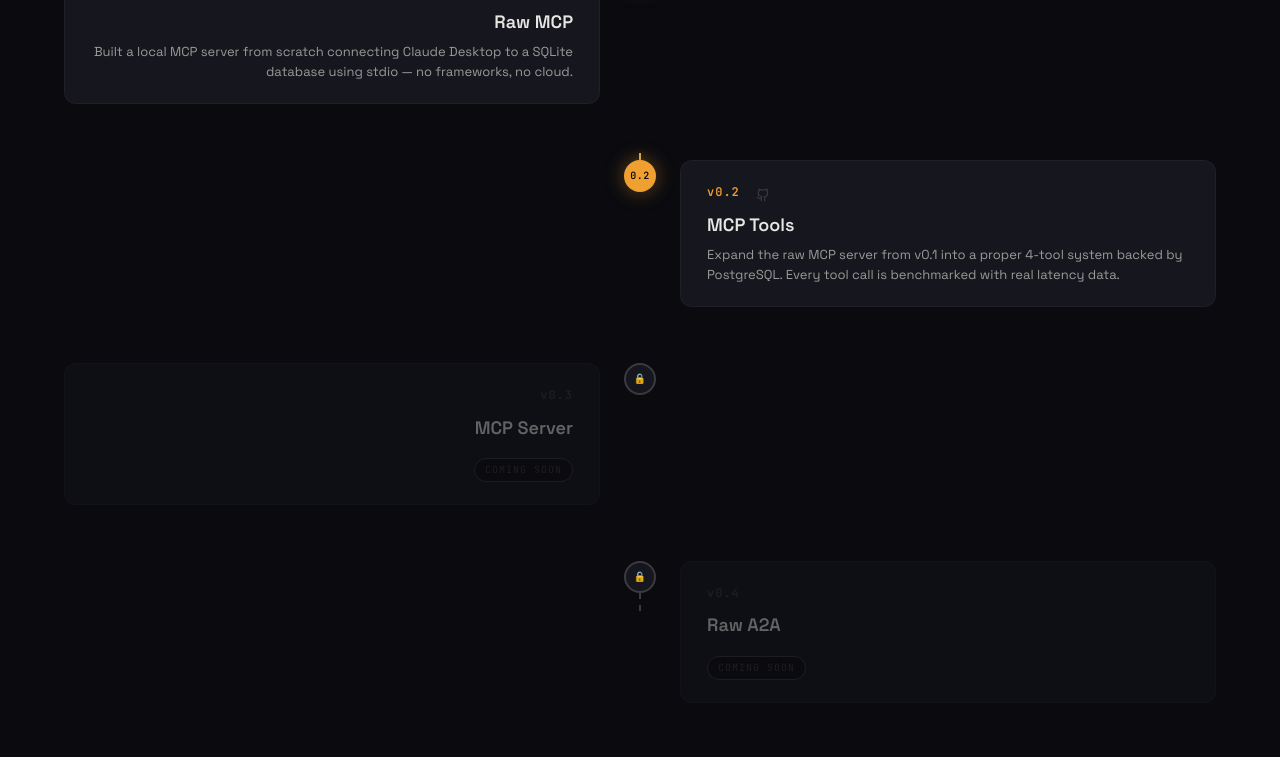
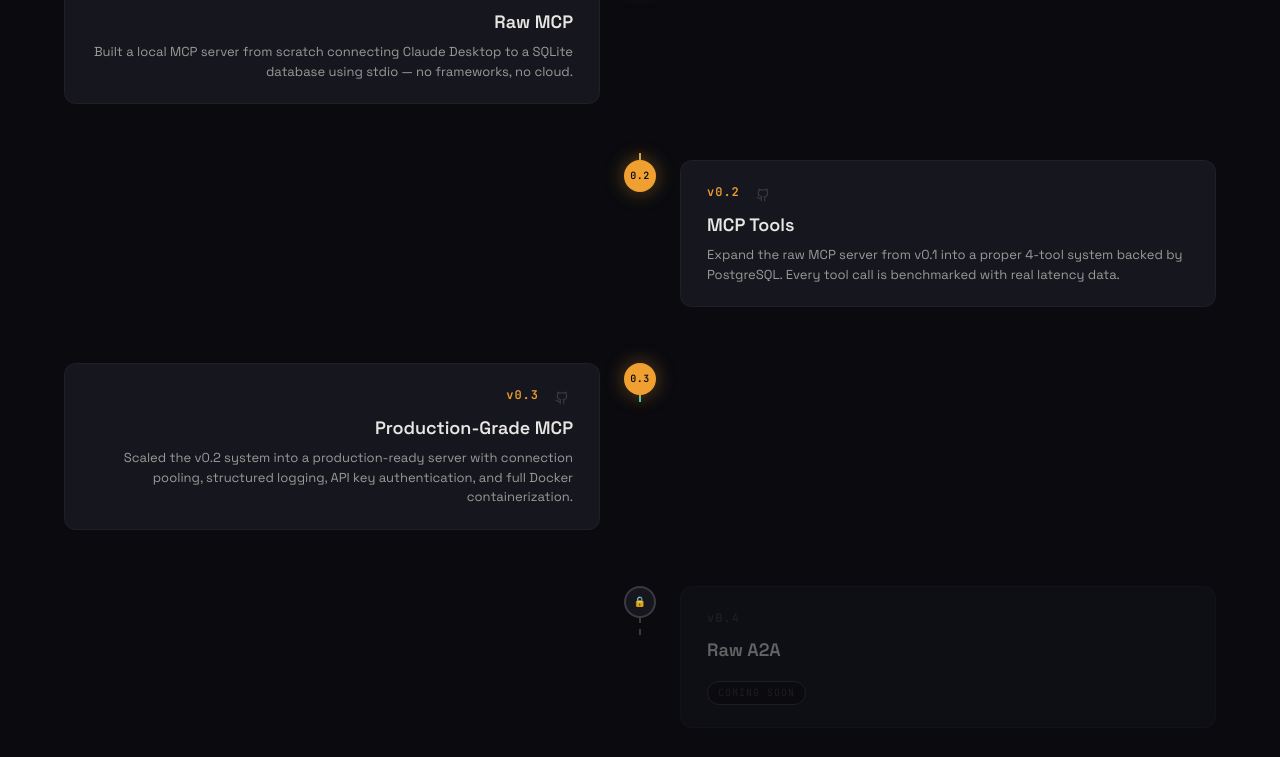
Before and after one commit to Adithyan0122/research-portfolio, a Next.js app: page /series/mcp-supply-chain in a window 1280 px wide. Shown: the part 517-1274 px from the top of the page. Built offline with nearby package versions, Linux system fonts and the light colour scheme.

Commit message:
v0.3 of mcp series

```diff
--- a/src/data/projects.js
+++ b/src/data/projects.js
@@ -275,10 +275,29 @@
       },
       {
         version: "v0.3",
-        subtitle: "MCP Server",
-        status: "locked",
-        whatChanged: "Real MCP server with PostgreSQL, error handling, auth, deployed on Docker.",
-        whatYouPublish: "Demo video + failure analysis writeup",
+        subtitle: "Production-Grade MCP",
+        status: "completed",
+        whatChanged: "Scaled the v0.2 system into a production-ready server with connection pooling, structured logging, API key authentication, and full Docker containerization.",
+        whatYouPublish: "v0.3 — MCP Server: Production-Grade Claude + PostgreSQL in Docker",
+        keyInsight: "Transitioning from one-connection-per-call to a managed pool (SimpleConnectionPool) eliminates DB overhead at scale. Structured logging to stderr ensures Claude remains connected while providing deep visibility into server health.",
+        githubUrl: "https://github.com/Adithyan0122/mcp-to-a2a/tree/main/v0.3-MCP-Server",
+        architecture: {
+          description: "The v0.3 architecture introduces a Dockerized environment where the MCP server and PostgreSQL 16 live in a private network. It features a connection pool (min=1, max=5) and a 3-layer error handling system that catches validation, database, and unexpected exceptions without crashing the stdio pipe.",
+          imagePath: "/images/mcp_v0.3_architecture.png",
+        },
+        codeSnippet: `# Connection Pooling & Three-Layer Error Handling
+db_pool = psycopg2.pool.SimpleConnectionPool(minconn=1, maxconn=5, **DB_CONFIG)
+
+try:
+    with db_pool.getconn() as conn:
+        # ... logic ...
+except ValueError as e:
+    log.warning(f"[tool] Validation error: {e}")
+except psycopg2.Error as e:
+    log.error(f"[tool] Database error: {e}")
+except Exception as e:
+    log.error(f"[tool] Unexpected error: {e}")`,
+        result: "Successfully containerized the entire stack. Validated that DB connection drops are handled gracefully by the pooling logic, returning structured JSON errors to Claude instead of crashing the process.",
       },
       {
         version: "v0.4",
```
Also changed, not shown: 1 other file (tests, documents, lock files or other folders).
